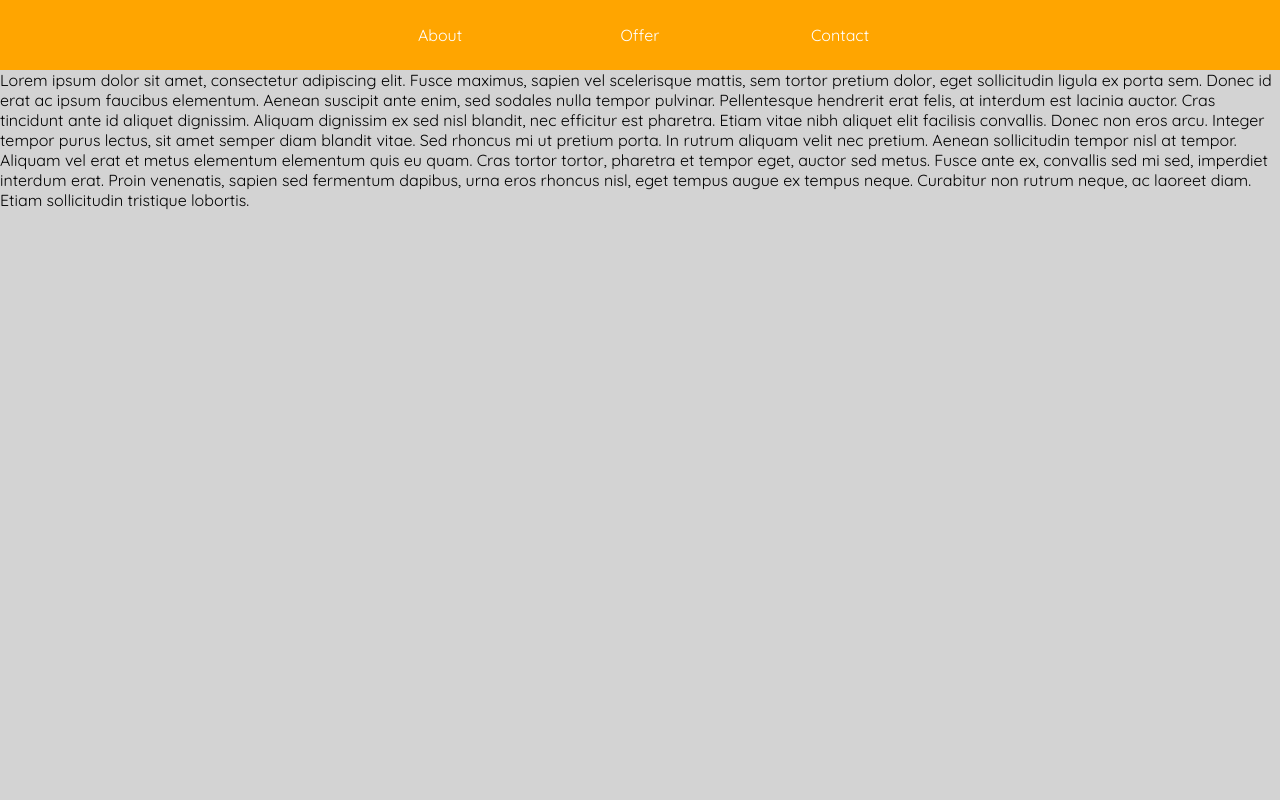
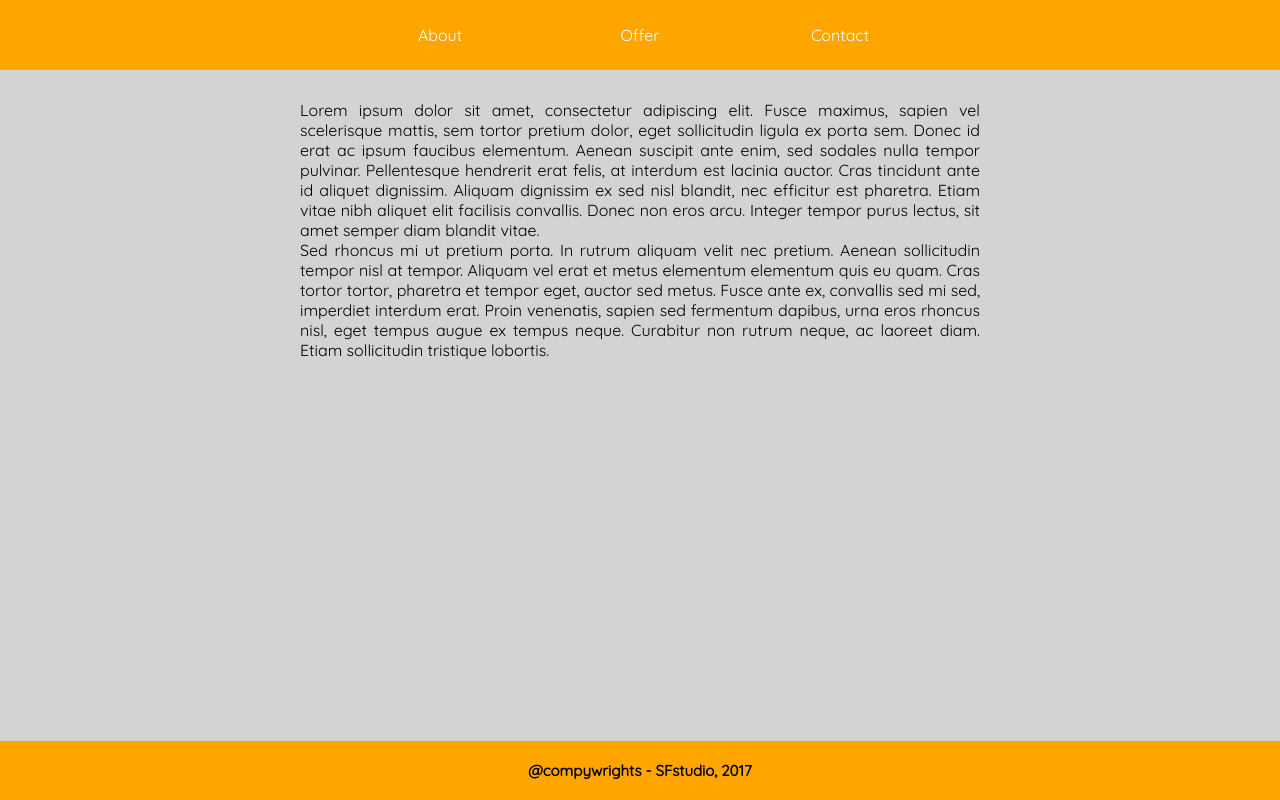
Before and after one commit to sfeliks2016/page2, a plain HTML site: page index.html in a window 1280 px wide. Drawn offline with Linux system fonts and the light colour scheme.

Commit message:
add new container and footer

```diff
--- a/index.html
+++ b/index.html
@@ -38,8 +38,13 @@
 
             </ul>
         </nav>
-        <p>Lorem ipsum dolor sit amet, consectetur adipiscing elit. Fusce maximus, sapien vel scelerisque mattis, sem tortor pretium dolor, eget sollicitudin ligula ex porta sem. Donec id erat ac ipsum faucibus elementum. Aenean suscipit ante enim, sed sodales nulla tempor pulvinar. Pellentesque hendrerit erat felis, at interdum est lacinia auctor. Cras tincidunt ante id aliquet dignissim. Aliquam dignissim ex sed nisl blandit, nec efficitur est pharetra. Etiam vitae nibh aliquet elit facilisis convallis. Donec non eros arcu. Integer tempor purus lectus, sit amet semper diam blandit vitae.
-
-        Sed rhoncus mi ut pretium porta. In rutrum aliquam velit nec pretium. Aenean sollicitudin tempor nisl at tempor. Aliquam vel erat et metus elementum elementum quis eu quam. Cras tortor tortor, pharetra et tempor eget, auctor sed metus. Fusce ante ex, convallis sed mi sed, imperdiet interdum erat. Proin venenatis, sapien sed fermentum dapibus, urna eros rhoncus nisl, eget tempus augue ex tempus neque. Curabitur non rutrum neque, ac laoreet diam. Etiam sollicitudin tristique lobortis.</p>
+        <div class="container">
+            <p>Lorem ipsum dolor sit amet, consectetur adipiscing elit. Fusce maximus, sapien vel scelerisque mattis, sem tortor pretium dolor, eget sollicitudin ligula ex porta sem. Donec id erat ac ipsum faucibus elementum. Aenean suscipit ante enim, sed sodales nulla tempor pulvinar. Pellentesque hendrerit erat felis, at interdum est lacinia auctor. Cras tincidunt ante id aliquet dignissim. Aliquam dignissim ex sed nisl blandit, nec efficitur est pharetra. Etiam vitae nibh aliquet elit facilisis convallis. Donec non eros arcu. Integer tempor purus lectus, sit amet semper diam blandit vitae.</p>
+            <p>Sed rhoncus mi ut pretium porta. In rutrum aliquam velit nec pretium. Aenean sollicitudin tempor nisl at tempor. Aliquam vel erat et metus elementum elementum quis eu quam. Cras tortor tortor, pharetra et tempor eget, auctor sed metus. Fusce ante ex, convallis sed mi sed, imperdiet interdum erat. Proin venenatis, sapien sed fermentum dapibus, urna eros rhoncus nisl, eget tempus augue ex tempus neque. Curabitur non rutrum neque, ac laoreet diam. Etiam sollicitudin tristique lobortis.</p>
+        </div>
     </body>
+    <!-- footer -->
+    <div class="footer">
+        <h2>@compywrights - SFstudio, 2017</h2>
+    </div>
 </html>
--- a/style.css
+++ b/style.css
@@ -88,3 +88,23 @@ ul > li:hover > ul {
     display:block;
     transition: max-height 0.4s ease-in;
 }
+
+/* container */
+
+.container {
+    width: 80%;
+    max-width: 700px;
+    margin: 20px auto;
+    padding: 10px;
+    text-align: justify;
+}
+.footer {
+    position: fixed;
+    bottom: 0;
+    left: 0;
+    right: 0;
+	padding: 20px;
+	text-align: center;
+	font-size: 10px;
+    background-color: orange;
+}
```
